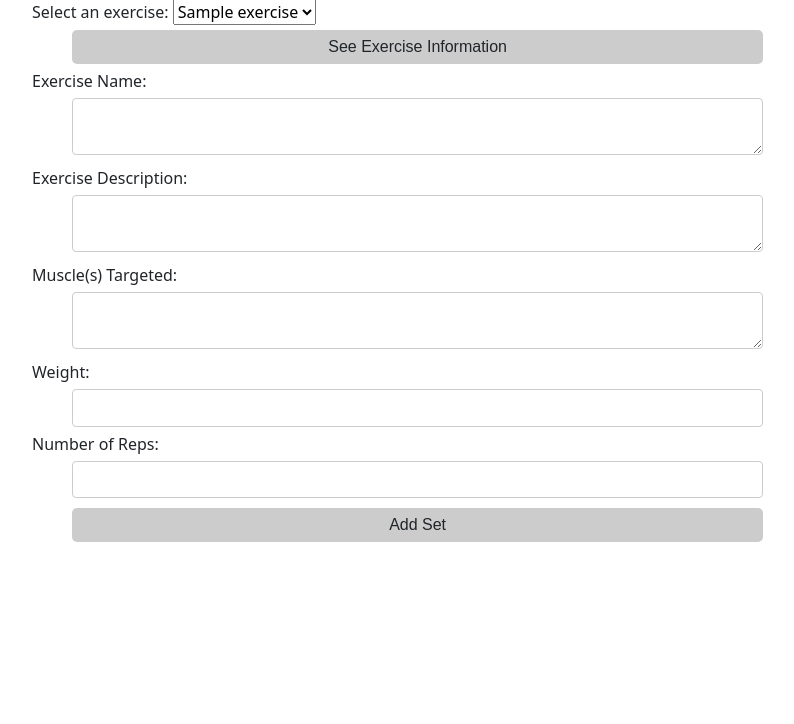
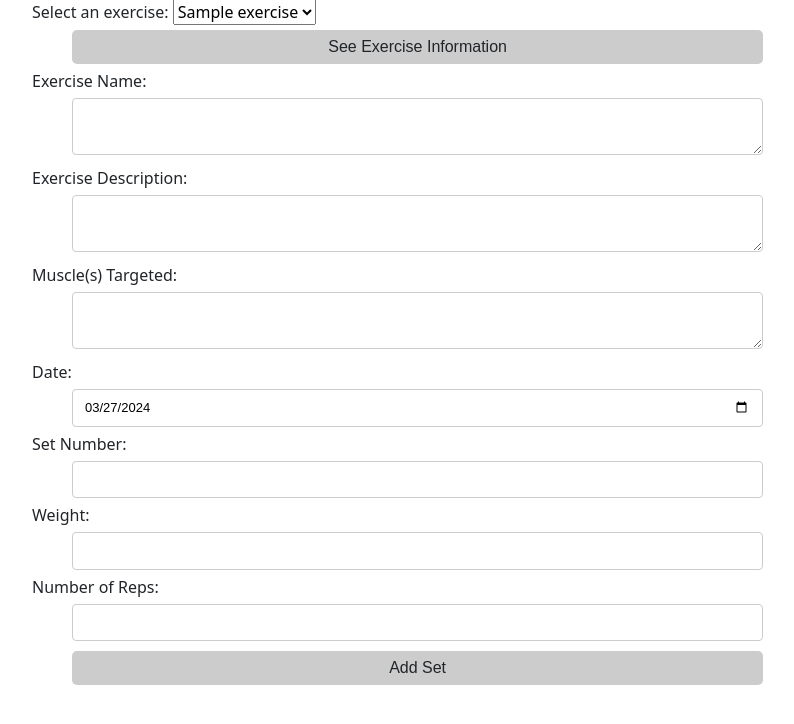
Before and after one commit to david-bieger/DatabaseSystemsFinal, a PHP site: page /cs4750/addExercise.php in a window 1280 px wide. Shown: the part 57-781 px from the top of the page, without its empty margins (224-1018 px from the left). Run offline with PHP 8.4, Linux system fonts and the light colour scheme; tables that the repository leaves empty or names only in its code hold one stand-in row (values such as "Sample post").

Commit message:
add exercise mostly done and added default date functionality

```diff
--- a/addExercise.php
+++ b/addExercise.php
@@ -41,14 +41,15 @@ function get_exercise_muscles($name) {
     return $muscle;
 }
 
-function add_set($name, $date, $set_number, $weight, $reps) {
+function add_set($name, $exercise, $date, $set_number, $weight, $reps) {
     global $db;
-    $query = 'INSERT INTO Exercise_History (user_id, date, set_number, weight, reps)
+    $query = 'INSERT INTO Exercise_History (user_id, exercise, date, set_number, weight, reps)
     VALUES
-    (:user_id, :date, :set_number, :weight, :reps)';
+    (:user_id, :exercise, :date, :set_number, :weight, :reps)';
     $statement = $db->prepare($query);
     $statement->bindValue(':user_id', $name);
     $statement->bindValue(':date', $date);
+    $statement->bindValue(':exercise', $exercise);
     $statement->bindValue(':set_number', $set_number);
     $statement->bindValue(':weight', $weight);
     $statement->bindValue(':reps', $reps);
@@ -59,19 +60,26 @@ function add_set($name, $date, $set_number, $weight, $reps) {
 
 // Handle form submissions
 if ($_SERVER["REQUEST_METHOD"] == "POST") {
+    $selectedExercise = 0;
     if (isset($_POST["seeInfo"])) {
         if (!empty($_POST["exercise"])) {
             $selectedExercise = $_POST["exercise"];
             $description = get_exercise_description($selectedExercise);
             $muscles = get_exercise_muscles($selectedExercise);
         }
-    } elseif (isset($_POST["addSet"])) {
+    } if (isset($_POST["addSet"])) {
         $date = date("Y-m-d");
+        $exerciseName = 0;
+        if ($selectedExercise != 0) {
+            $exerciseName = $selectedExercise;
+        }
         $exerciseName = $_POST["exercise"];
         $weight = $_POST["weight"];
         $reps = $_POST["num_reps"];
+        $date = $_POST["date"];
+        $set_number = $_POST["set_number"];
         // You might want to add validation for $weight and $reps here
-        add_set($username, $date, 1, $weight, $reps); // For simplicity, assuming set_number as 1
+        add_set($username, $exerciseName, $date, $set_number, $weight, $reps); // For simplicity, assuming set_number as 1
     }
 }
 
@@ -111,6 +119,8 @@ $exercises = get_exercise_names();
       <br>
       <!-- Add input fields for adding sets -->
       <!-- You can use JavaScript to dynamically add more input fields for sets -->
+      Date: <input type="date" name="date" value="<?php echo date('Y-m-d'); ?>" /> <br/>
+      Set Number: <input type="number" name="set_number"  /> <br/>
       Weight: <input type="number" name="weight"  /> <br/>
       Number of Reps: <input type="number" name="num_reps" /> <br/>
       <input type="submit" name="addSet" value="Add Set" class="btn" />
--- a/addMeals.php
+++ b/addMeals.php
@@ -58,7 +58,7 @@ if ($_SERVER["REQUEST_METHOD"] == "POST") {
   <div>
     <h1>Add Meals</h1>
     <form id="addMealForm" action="addMeals.php" method="post">
-      Date: <input type="date" name="date" required /> <br/>
+      Date: <input type="date" name="date" value="<?php echo date('Y-m-d'); ?>" /> <br/>
       Meal Number: <input type="number" name="meal_number" required /> <br/>
       Calories: <input type="number" name="calories" required /> <br/>
       Carbohydrates (g): <input type="number" name="carbohydrates" required /> <br/>
```
